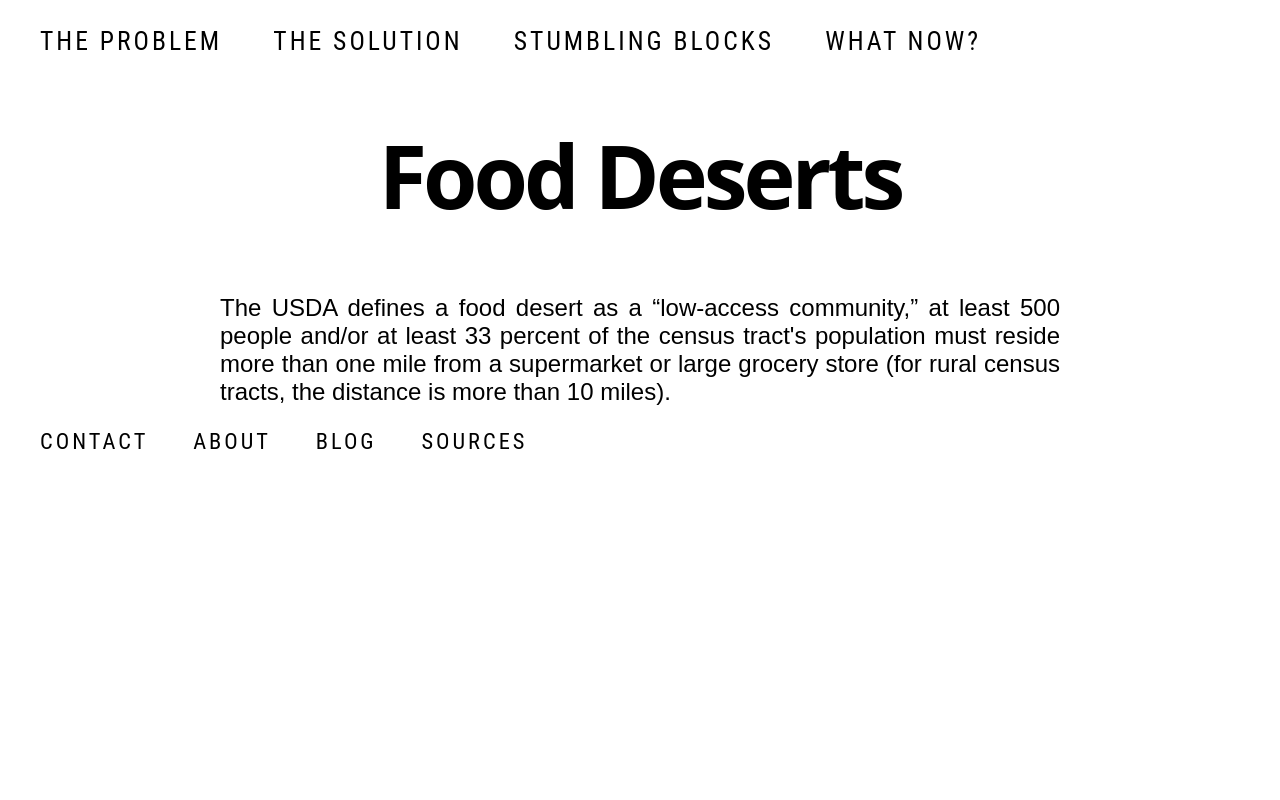
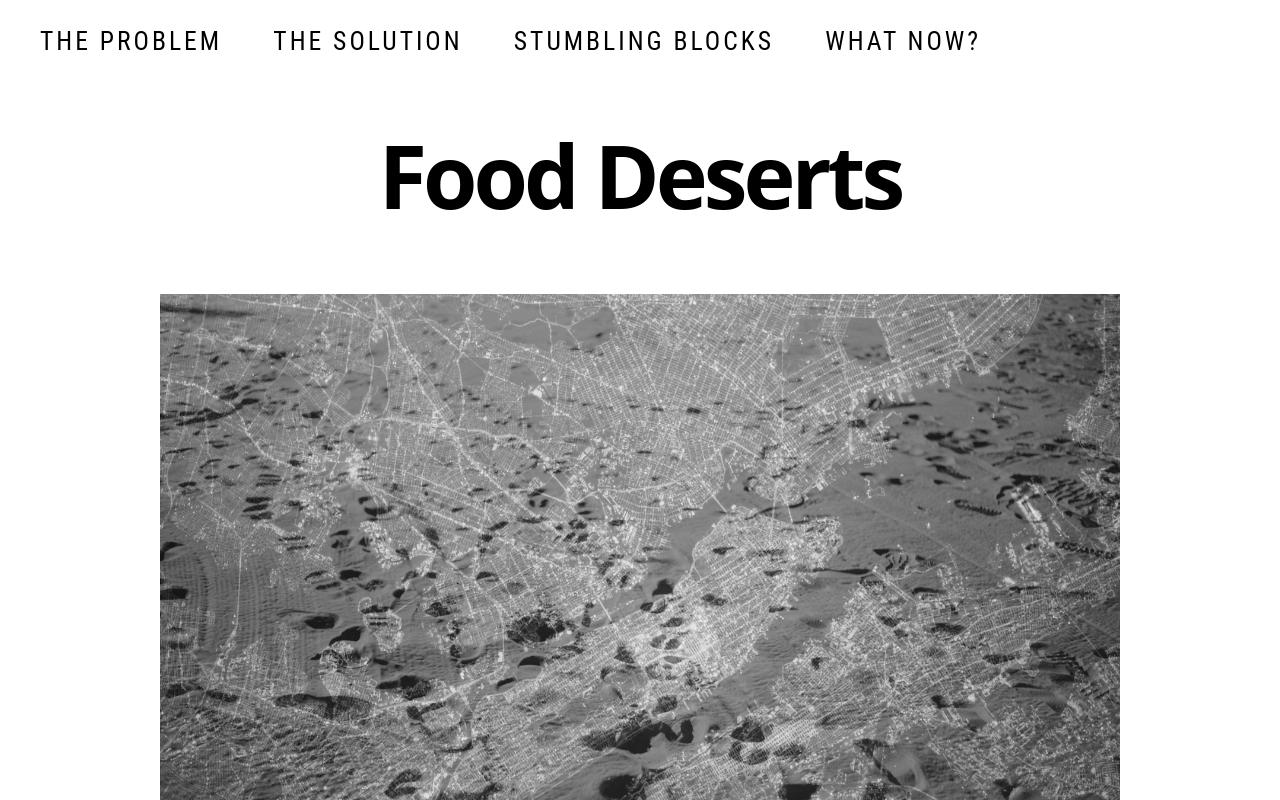
Before and after one commit to silvanagv/food-deserts, a React (Create React App) app: page / in a window 1280 px wide. Shown: the top 800 px of the page. Built offline with nearby package versions, Linux system fonts and the light colour scheme.

Commit message:
basic component structure

```diff
--- a/package.json
+++ b/package.json
@@ -7,7 +7,8 @@
   },
   "dependencies": {
     "react": "^15.4.2",
-    "react-dom": "^15.4.2"
+    "react-dom": "^15.4.2",
+    "react-router": "^3.0.2"
   },
   "scripts": {
     "start": "react-scripts start",
--- a/src/App.css
+++ b/src/App.css
@@ -78,6 +78,12 @@ p {
   font-size: 1.1em;
 }
 
+.food-desert{
+  display: block;
+  max-width: 75%;
+  margin: auto;
+}
+
 @font-face {
   src:url('https://fonts.googleapis.com/css?family=Open+Sans:800|PT+Sans|Roboto+Condensed:300');
 }
--- a/src/components/MainContent.js
+++ b/src/components/MainContent.js
@@ -5,8 +5,8 @@ class MainContent extends Component {
     return (
       <div>
         <h1> Food Deserts </h1>
+        <img className="food-desert" src={require('./../food-desert-bw-sm.jpg')}/>
         <p className="definition"> The USDA defines a food desert as a “low-access community,” at least 500 people and/or at least 33 percent of the census tract's population must reside more than one mile from a supermarket or large grocery store (for rural census tracts, the distance is more than 10 miles). </p>
-
       </div>
     );
   }
```
Also changed, not shown: src/routes.js (added, +22 -0 lines), src/food-desert-bw-sm.jpg (added), 1 other file (tests, documents, lock files or other folders).
